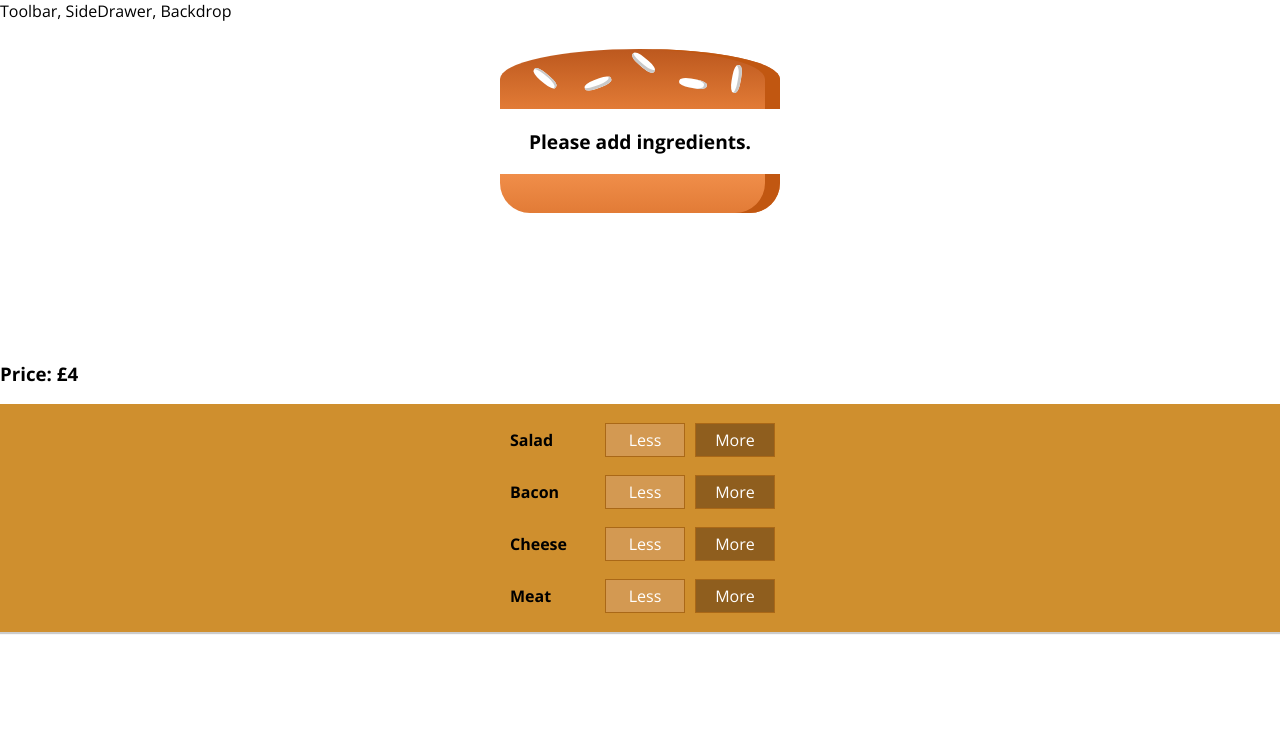
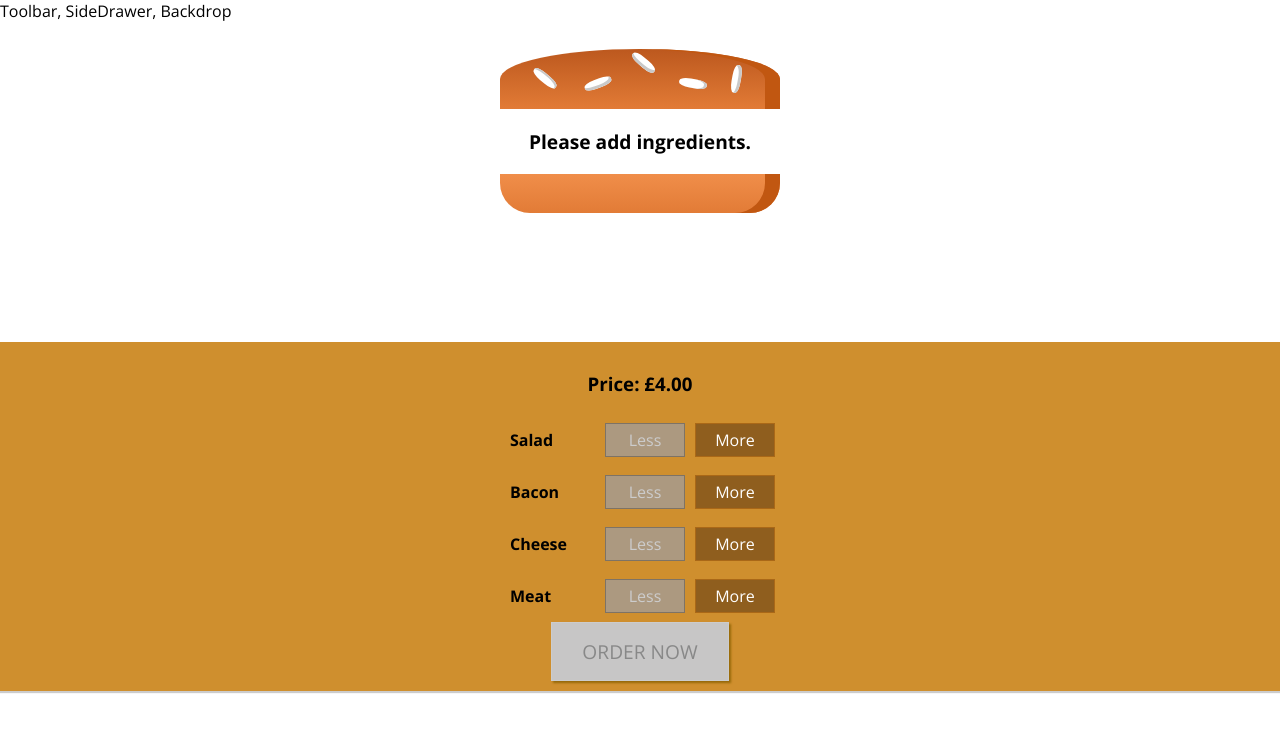
Before and after one commit to danielzucchi/burger-builder, a React app: page / in a window 1280 px wide. Shown: the top 732 px of the page. Built offline with nearby package versions, Linux system fonts and the light colour scheme.

Commit message:
remove and order buttons

```diff
--- a/src/components/Burger/BuildControls/BuildControl/BuildControl.js
+++ b/src/components/Burger/BuildControls/BuildControl/BuildControl.js
@@ -5,7 +5,9 @@
   return (
     <div className={classes.BuildControl}>
       <div className={classes.Label}>{props.label}</div>
-      <button className={classes.Less}>Less</button>
+      <button className={classes.Less} onClick={props.removed} disabled={props.disabled}>
+        Less
+      </button>
       <button className={classes.More} onClick={props.added}>
         More
       </button>
--- a/src/components/Burger/BuildControls/BuildControls.css
+++ b/src/components/Burger/BuildControls/BuildControls.css
@@ -8,3 +8,45 @@
   margin: auto;
   padding: 10px 0;
 }
+
+.OrderButton {
+  background-color: #dad735;
+  outline: none;
+  cursor: pointer;
+  border: 1px solid #966909;
+  color: #966909;
+  font-family: inherit;
+  font-size: 1.2em;
+  padding: 15px 30px;
+  box-shadow: 2px 2px 2px #966909;
+}
+
+.OrderButton:hover,
+.OrderButton:active {
+  background-color: #a0db41;
+  border: 1px solid #966909;
+  color: #966909;
+}
+
+.OrderButton:disabled {
+  background-color: #c7c6c6;
+  cursor: not-allowed;
+  border: 1px solid #ccc;
+  color: #888888;
+}
+
+.OrderButton:not(:disabled) {
+  animation: enable 0.3s linear;
+}
+
+@keyframes enable {
+  0% {
+    transform: scale(1);
+  }
+  60% {
+    transform: scale(1.1);
+  }
+  100% {
+    transform: scale(1);
+  }
+}
--- a/src/components/Burger/BuildControls/BuildControls.js
+++ b/src/components/Burger/BuildControls/BuildControls.js
@@ -11,13 +11,19 @@
 
 const buildControls = props => (
   <div className={classes.BuildControls}>
+    <h3>Price: £{props.price.toFixed(2)}</h3>
     {controls.map(ctrl => (
       <BuildControl
         added={() => props.ingredientAdded(ctrl.type)}
+        removed={() => props.ingredientRemoved(ctrl.type)}
         key={ctrl.label}
         label={ctrl.label}
+        disabled={props.disabled[ctrl.type]}
       />
     ))}
+    <button className={classes.OrderButton} disabled={!props.purchasable}>
+      ORDER NOW
+    </button>
   </div>
 );
 
--- a/src/containers/BurgerBuilder/BurgerBuilder.js
+++ b/src/containers/BurgerBuilder/BurgerBuilder.js
@@ -18,8 +18,21 @@
       cheese: 0,
       meat: 0
     },
-    totalPrice: 4
+    totalPrice: 4,
+    purchasable: false
   };
+
+  updatePurchaseState(ingredients) {
+    const sum = Object.keys(ingredients)
+      .map(igKey => {
+        return ingredients[igKey];
+      })
+      .reduce((sum, el) => {
+        // to turn it into a single number
+        return sum + el;
+      }, 0);
+    this.setState({ purchasable: sum > 0 });
+  }
 
   addIngredientHandler = type => {
     const oldCount = this.state.ingredients[type];
@@ -32,20 +45,44 @@
     const oldPrice = this.state.totalPrice;
     const newPrice = oldPrice + priceAddition;
     this.setState({ totalPrice: newPrice, ingredients: updatedIngredients });
+    this.updatePurchaseState(updatedIngredients);
   };
 
-  componentDidUpdate() {
-    console.log(this.state.totalPrice);
-  }
-
-  removeIngredientHandler = type => {};
+  removeIngredientHandler = type => {
+    const oldCount = this.state.ingredients[type];
+    if (oldCount <= 0) {
+      return;
+    }
+    const updatedCount = oldCount - 1;
+    const updatedIngredients = {
+      ...this.state.ingredients
+    };
+    updatedIngredients[type] = updatedCount;
+    const priceDeduction = INGREDIENT_PRICES[type];
+    const oldPrice = this.state.totalPrice;
+    const newPrice = oldPrice - priceDeduction;
+    this.setState({ totalPrice: newPrice, ingredients: updatedIngredients });
+    this.updatePurchaseState(updatedIngredients);
+  };
 
   render() {
+    const disabledInfo = {
+      ...this.state.ingredients
+    };
+    for (let key in disabledInfo) {
+      disabledInfo[key] = disabledInfo[key] <= 0;
+    }
+
     return (
       <Aux>
         <Burger ingredients={this.state.ingredients} />
-        <h3>Price: £{this.state.totalPrice}</h3>
-        <BuildControls ingredientAdded={this.addIngredientHandler} />
+        <BuildControls
+          ingredientAdded={this.addIngredientHandler}
+          ingredientRemoved={this.removeIngredientHandler}
+          disabled={disabledInfo}
+          price={this.state.totalPrice}
+          purchasable={this.state.purchasable}
+        />
       </Aux>
     );
   }
```
